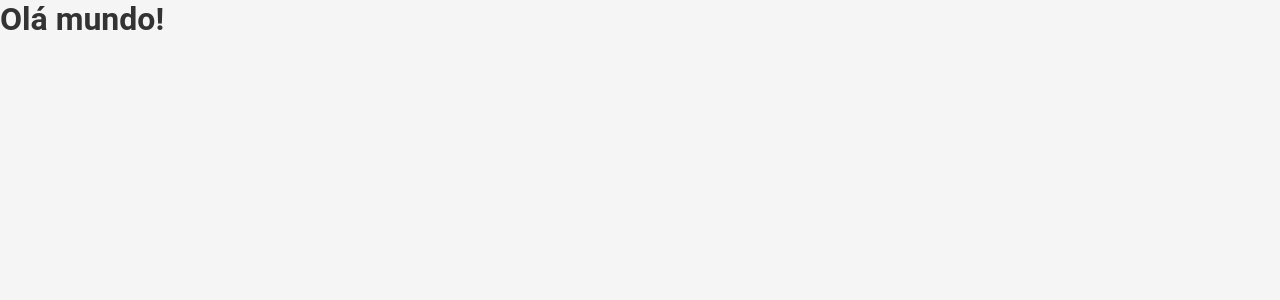
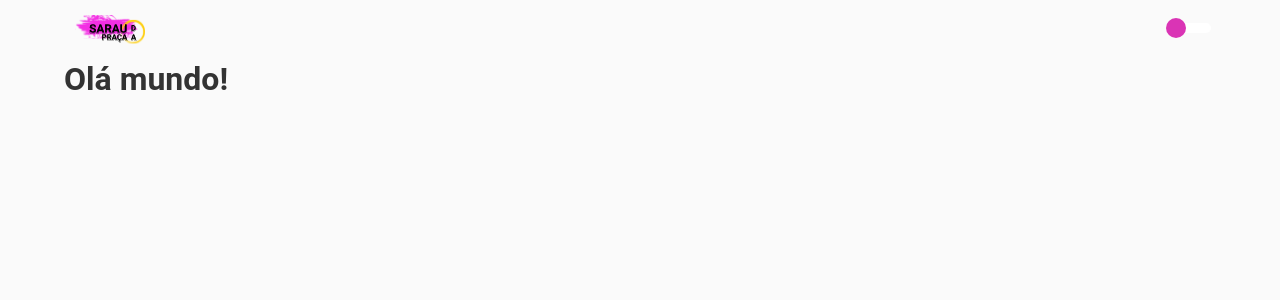
Before and after one commit to mugarate12/saraudapracaweb2.0, a React (Create React App) app: page / in a window 1280 px wide. Shown: the top 300 px of the page. Built offline with nearby package versions, Linux system fonts and the light colour scheme.

Commit message:
add header component

```diff
--- /dev/null
+++ b/src/components/Header/index.tsx
@@ -0,0 +1,138 @@
+import React, { useState, useContext } from 'react'
+import Switch from 'react-switch'
+import { useHistory } from 'react-router-dom'
+import { ThemeContext as MyThemeContext } from './../../Navigator'
+import { ThemeContext, StyledComponent } from 'styled-components'
+import { IconType } from 'react-icons'
+
+import * as Styled from './styles'
+import Logo from './../../assets/logo.svg'
+
+interface HeaderProps {
+  haveMenu?: boolean;
+}
+
+const Header: React.FC<HeaderProps> = ({ haveMenu }) => {
+  const toggleTheme = useContext(MyThemeContext)
+  const theme = useContext(ThemeContext)
+  const history = useHistory()
+
+  const [showMenu, setShowMenu] = useState<boolean>(false)
+  const [eventOptions, setEventOptions] = useState<boolean>(false)
+  const [scheduleOptions, setScheduleOptions] = useState<boolean>(false)
+  const [adminOptions, setAdminOptions] = useState<boolean>(false)
+
+  function renderMenuIcon() {
+    if (haveMenu) {
+      return (
+        <Styled.SidebarButton onClick={() => setShowMenu(!showMenu)}>
+          <Styled.MenuIcon />
+        </Styled.SidebarButton>
+      )
+    }
+  }
+
+  function renderSideMenu() {
+    if (showMenu) {
+      return (
+        <Styled.SideBarOpenContainer>
+          <Styled.sideBarCloseButtonContainer>
+            <Styled.SidebarButton onClick={() => setShowMenu(!showMenu)}>
+              <Styled.CloseMenuIcon />
+            </Styled.SidebarButton>
+          </Styled.sideBarCloseButtonContainer>
+
+          <Styled.SideBarItemsContent>
+            {renderSideBarOptions(eventOptions, setEventOptions, Styled.EventIcon, 'Eventos')}
+            {renderSideBarSubOptions(eventOptions, ['Criar', 'Ver'])}
+
+            {renderSideBarOptions(scheduleOptions, setScheduleOptions, Styled.ScheduleIcon, 'Cronograma')}
+            {renderSideBarSubOptions(scheduleOptions, ['Criar/Editar', 'Ver', 'Enviar'])}
+
+            {renderSideBarOptions(adminOptions, setAdminOptions, Styled.AdminIcon, 'Administrador')}
+            {renderSideBarSubOptions(adminOptions, ['Criar', 'Configurações'])}
+
+            <Styled.SidebarButton onClick={() => history.push('/')}>
+              <Styled.SideBarItemContent>
+                <Styled.ExitIcon />
+                <Styled.SideBarTextOption>Sair</Styled.SideBarTextOption>
+              </Styled.SideBarItemContent>
+            </Styled.SidebarButton>
+          </Styled.SideBarItemsContent>
+        </Styled.SideBarOpenContainer>
+      )
+    }
+  }
+
+  function renderSideBarOptions(optionBoolean: boolean, setStateOption: React.Dispatch<React.SetStateAction<boolean>>, IconStyledComponent: StyledComponent<IconType, any>, optionName: string) {
+    return (
+      <Styled.SidebarButton onClick={() => handleBooleanState(optionBoolean, setStateOption)}>
+        <Styled.SideBarItemContent>
+          <IconStyledComponent />
+          <Styled.SideBarTextOption>{optionName}</Styled.SideBarTextOption>
+          {optionBoolean ? <Styled.ArrowUpIcon /> : <Styled.ArrowDownIcon/>}
+        </Styled.SideBarItemContent>
+      </Styled.SidebarButton>
+    )
+  }
+
+  function handleBooleanState(optionBoolean: boolean, setStateOption: React.Dispatch<React.SetStateAction<boolean>>) {
+    setStateOption(!optionBoolean)
+  }
+
+  function renderSideBarSubOptions(optionBoolean: boolean, menuOptions: Array<String>, pathOptions?: Array<String>) {
+    function handleSideBarButton(index: number) {
+      history.push(`${!!pathOptions ? pathOptions[index] : '/'}`)
+      setShowMenu(false)
+    }
+
+    if (optionBoolean) {
+      return (
+        <>
+          {menuOptions.map((routeOption, index) => {
+            return (
+              <Styled.SidebarButton key={index} onClick={() => handleSideBarButton(index)} >
+                <Styled.SubItemContent>
+                  <Styled.SubItemTextOption>{routeOption}</Styled.SubItemTextOption>
+                </Styled.SubItemContent>
+              </Styled.SidebarButton>
+            )
+          })}
+        </>
+      )
+    }
+  }
+
+  function checkedTheme() {
+    return theme.title === 'default' ? false : true
+  }
+
+  return (
+    <Styled.Container>
+      <Styled.LogoAndMenuContainer>
+        {renderMenuIcon()}
+        {renderSideMenu()}
+
+        <Styled.LogoImg  src={Logo} />
+      </Styled.LogoAndMenuContainer>
+
+      <Styled.ToggleThemeContainer>
+        <Switch
+          checked={checkedTheme()}
+          checkedIcon={false}
+          uncheckedIcon={false}
+          onChange={() => toggleTheme()}
+          height={10}
+          width={40}
+          handleDiameter={20}
+          onColor='#333'
+          offColor='#FFF'
+          onHandleColor='#DA34B5'
+          offHandleColor='#DA34B5'
+        />
+      </Styled.ToggleThemeContainer>
+    </Styled.Container>
+  )
+}
+
+export default Header
--- /dev/null
+++ b/src/components/Header/styles.tsx
@@ -0,0 +1,212 @@
+import styled from 'styled-components'
+import {
+  FaBars,
+  FaTimes,
+  FaCalendar,
+  FaArrowDown,
+  FaArrowUp,
+  FaClock,
+  FaUser,
+  FaSignOutAlt
+} from 'react-icons/fa'
+
+const iconsSize = '24px'
+
+export const Container = styled.header`
+  height: 60px;
+  width: 100%;
+
+  display: flex;
+  flex-direction: row;
+  justify-content: space-between;
+  align-items: center;
+`
+
+export const LogoAndMenuContainer = styled.div`
+  margin-left: 5%;
+
+  display: flex;
+  flex-direction: row;
+  align-items: center;
+`
+
+export const ToggleThemeContainer = styled.div`
+  margin-right: 5%;
+`
+
+export const LogoImg = styled.img.attrs(() => ({
+  alt: "Sarau's logo"
+}))`
+  width: 80px;
+  height: 30px;
+
+  margin-left: 10px;
+`
+
+// side bar
+export const SidebarButton = styled.button`
+  border: none 0;
+  background-color: transparent;
+
+  display: flex;
+  flex-direction: row;
+
+  cursor: pointer;
+
+  :focus {
+    box-shadow: 0 0 0 0;
+    outline: 0;
+  }
+
+  :active {
+    border-style: solid;
+    border-width: 1px;
+    border-color: #333;
+  }
+
+  :hover {
+    opacity: 0.5;
+    transition: 0.2s;
+  }
+`
+
+export const SideBarOpenContainer = styled.nav`
+  position: absolute;
+  top: 0;
+  left: 0;
+
+  width: 30%;
+  height: 100vh;
+
+  background-color: ${props => props.theme.colors.sideBarBackground};
+
+  @media (max-width: 800px) {
+    width: 40%;
+  }
+
+  @media (max-width: 450px) {
+    width: 100%;
+  }
+`
+
+export const sideBarCloseButtonContainer = styled.div`
+  height: 60px;
+  width: 100%;
+
+  display: flex;
+  flex-direction: row;
+  align-items: center;
+
+  margin-left: 15px;
+`
+
+export const SideBarItemsContent = styled.ul`
+  width: 100%;
+
+  display: flex;
+  flex-direction: column;
+`
+
+export const SideBarItemContent = styled.li`
+  height: 30px;
+  margin-top: 10px;
+
+  display: flex;
+  flex-direction: row;
+  align-items: center;
+
+  cursor: pointer;
+`
+
+export const SideBarTextOption = styled.p`
+  margin-left: 15px;
+
+  font-size: 16px;
+  font-size: 1rem;
+  font-weight: bold;
+
+  color: ${props => props.theme.colors.sideBarFontColor};
+`
+
+// side bar sub item
+export const SubItemContent = styled.li`
+  height: 20px;
+  width: 100%;
+
+  display: flex;
+  flex-direction: row;
+  justify-content: flex-start;
+  align-items: center;
+`
+
+export const SubItemTextOption = styled.p`
+  margin-left: 60px;
+
+  font-size: 14px;
+  font-size: 0.875rem;
+  font-weight: bold;
+
+  color: ${props => props.theme.colors.sideBarFontColor};
+`
+
+// icons
+export const MenuIcon = styled(FaBars)`
+  font-size: ${iconsSize};
+
+  color: ${props => props.theme.colors.generalIcons};
+`
+
+export const CloseMenuIcon = styled(FaTimes)`
+  font-size: ${iconsSize};
+
+  color: ${props => props.theme.colors.sideBarIcon};
+`
+
+// icons with items
+export const ArrowDownIcon = styled(FaArrowDown)`
+  margin-left: 15px;
+
+  font-size: ${iconsSize};
+
+  color: ${props => props.theme.colors.sideBarIcon};
+`
+
+export const ArrowUpIcon = styled(FaArrowUp)`
+  margin-left: 15px;
+
+  font-size: ${iconsSize};
+
+  color: ${props => props.theme.colors.sideBarIcon};
+`
+
+export const EventIcon = styled(FaCalendar)`
+  margin-left: 15px;
+
+  font-size: ${iconsSize};
+
+  color: ${props => props.theme.colors.sideBarIcon};
+`
+
+export const ScheduleIcon = styled(FaClock)`
+  margin-left: 15px;
+
+  font-size: ${iconsSize};
+
+  color: ${props => props.theme.colors.sideBarIcon};
+`
+
+export const AdminIcon = styled(FaUser)`
+  margin-left: 15px;
+
+  font-size: ${iconsSize};
+
+  color: ${props => props.theme.colors.sideBarIcon};
+`
+
+export const ExitIcon = styled(FaSignOutAlt)`
+  margin-left: 15px;
+
+  font-size: ${iconsSize};
+
+  color: ${props => props.theme.colors.sideBarIcon};
+`
--- a/src/pages/Home/index.tsx
+++ b/src/pages/Home/index.tsx
@@ -2,8 +2,14 @@ import React from 'react'
 
 import * as Styled from './styles'
 
+import Header from './../../components/Header/index'
+
 export default function Home() {
   return (
-    <h1>Olá mundo!</h1>
+    <>
+    <Header />
+
+    <Styled.PageTitle>Olá mundo!</Styled.PageTitle>
+    </>
   )
 }
--- a/src/pages/Home/styles.tsx
+++ b/src/pages/Home/styles.tsx
@@ -1 +1,5 @@
 import styled from 'styled-components'
+
+export const PageTitle = styled.h1`
+  margin-left: 5%;
+`
--- a/src/styles/global.ts
+++ b/src/styles/global.ts
@@ -8,9 +8,9 @@ export default createGlobalStyle`
   }
 
   body {
-    background: #f5f5f5;
+    background: ${props => props.theme.colors.background};
     font-size: 16px;
-    color: #333;
+    color: ${props => props.theme.colors.font};
     font-family: 'Roboto',sans-serif;
   }
 `
--- a/src/styles/themes/dark.ts
+++ b/src/styles/themes/dark.ts
@@ -1,3 +1,13 @@
 export default {
-  title: 'dark'
+  title: 'dark',
+
+  colors: {
+    background: '#333',
+    font: '#FFF',
+    generalIcons: '#FFF',
+
+    sideBarBackground: '#FFF',
+    sideBarIcon: '#333',
+    sideBarFontColor: '#333'
+  }
 }
--- a/src/styles/themes/default.ts
+++ b/src/styles/themes/default.ts
@@ -1,3 +1,13 @@
 export default {
-  title: 'default'
+  title: 'default',
+
+  colors: {
+    background: '#FAFAFA',
+    font: '#333',
+    generalIcons: '#333',
+
+    sideBarBackground: '#3A3A3A',
+    sideBarIcon: '#FFF',
+    sideBarFontColor: '#FFF'
+  }
 }
```
Also changed, not shown: src/styles/styled.d.ts (+13 -0 lines).
